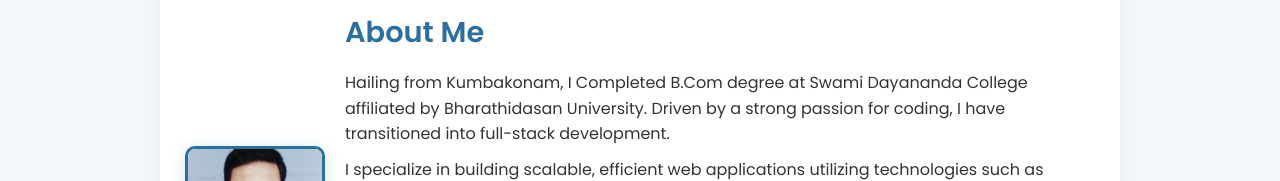
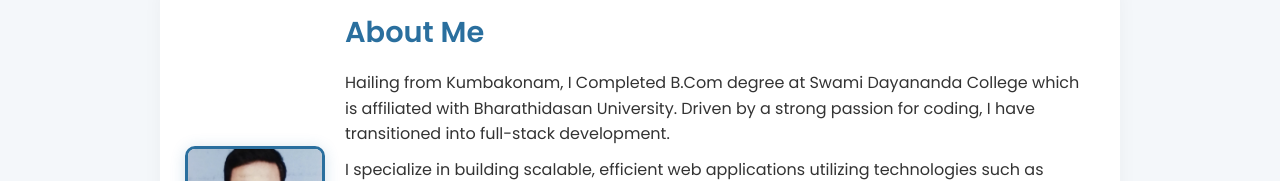
Before and after one commit to Manimk2004/portfolio, a plain HTML site: page index.html in a window 1280 px wide. Shown: the part 552-733 px from the top of the page. Drawn offline with Linux system fonts and the light colour scheme.

Commit message:
index.html

```diff
--- a/index.html
+++ b/index.html
@@ -359,7 +359,7 @@
       <img src="mk.jpg" alt="Manikandan smiling" class="profile-img" />
       <div class="about-text">
         <h1>About Me</h1>
-        <p>Hailing from Kumbakonam, I Completed  B.Com degree at Swami Dayananda College affiliated by Bharathidasan University. Driven by a strong passion for coding, I have transitioned into full-stack development.</p>
+        <p>Hailing from Kumbakonam, I Completed  B.Com degree at Swami Dayananda College which is affiliated with Bharathidasan University. Driven by a strong passion for coding, I have transitioned into full-stack development.</p>
 <p>I specialize in building scalable, efficient web applications utilizing technologies such as <strong>Spring Boot, Hibernate, JavaScript, and React</strong>. My focus is on delivering clean, maintainable, and high-quality solutions.</p>
 <p><strong>My professional objective</strong> is to excel as a developer by continuously enhancing my skills, solving complex problems, and collaborating effectively within teams.</p>
 <ul>
```
